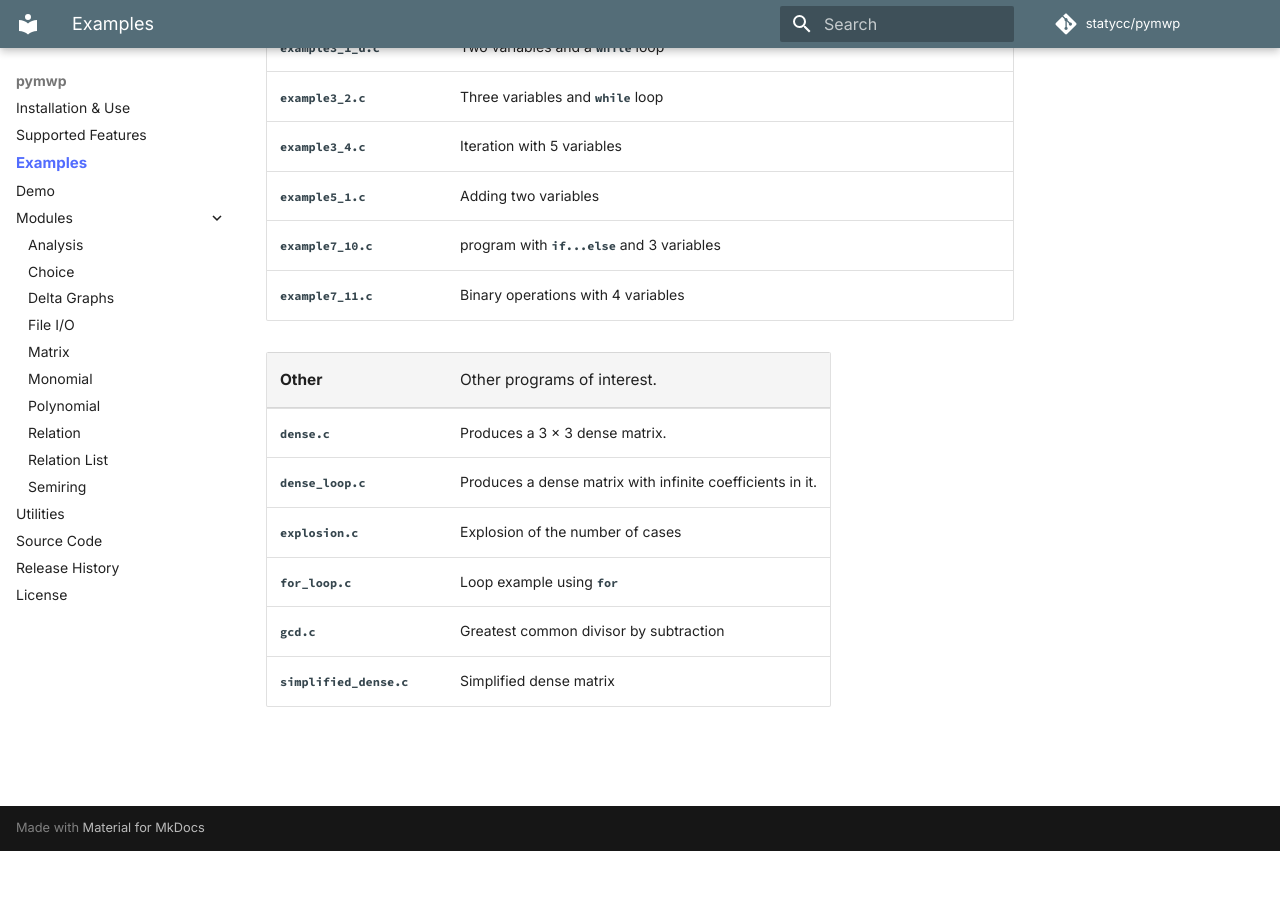
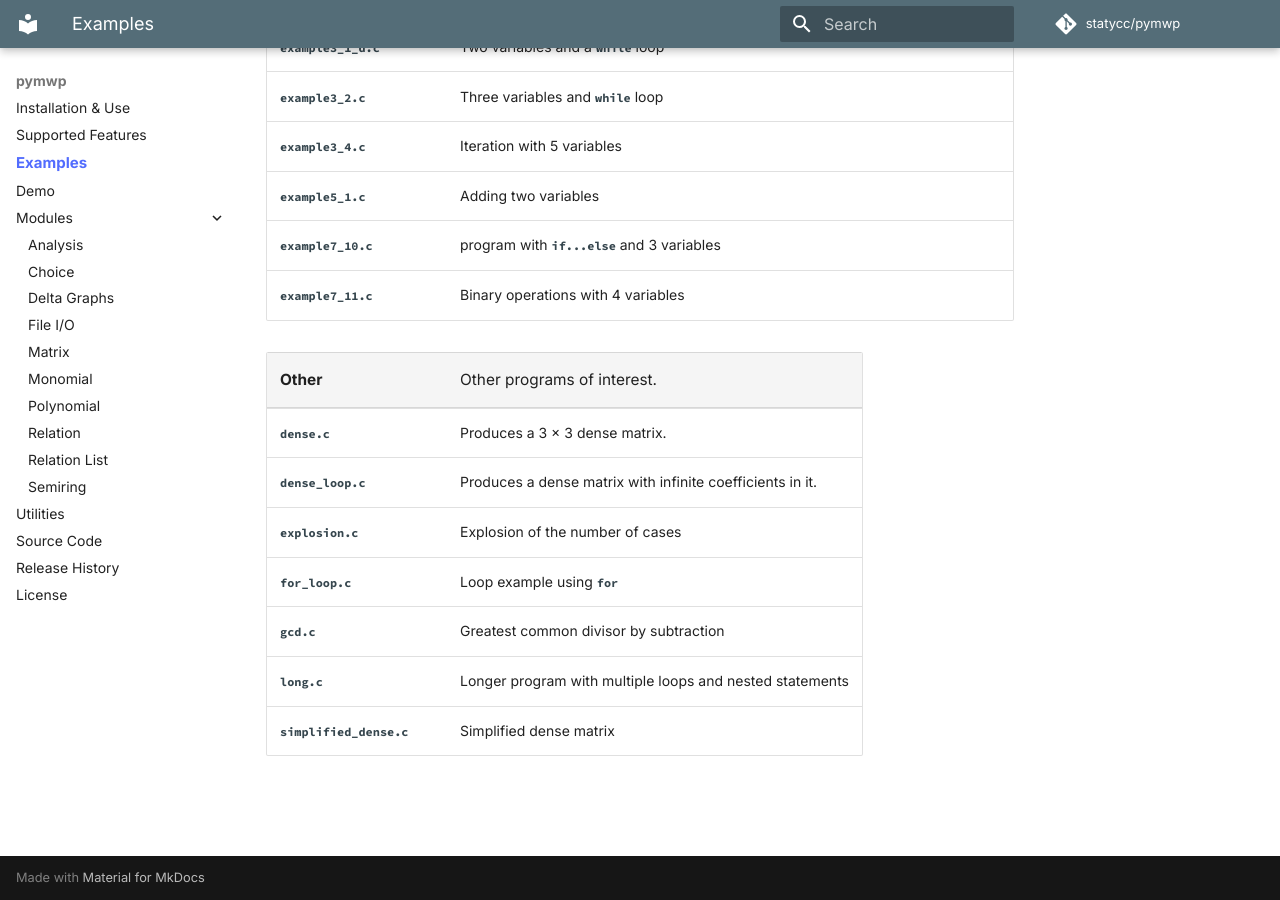
Before and after one commit to statycc/pymwp, an MkDocs documentation site: the page built from docs/examples.md, in a window 1280 px wide and 900 px high, scrolled down 2287 px. Built offline with MkDocs 1.6.1 and Material for MkDocs 9.7.7, drawn with Linux system fonts in a browser that asks for light colours; nearby versions of some CDN libraries; comment, search, counter and statistics services are not loaded; before the commit the page ends 3138 px from its top, so only the background shows below that.

Commit message:
edit readme

```diff
--- a/c_files/readme.md
+++ b/c_files/readme.md
@@ -66,6 +66,7 @@
 | `explosion.c` | Explosion of the number of cases |
 | `for_loop.c` | Loop example using `for` |
 | `gcd.c` | Greatest common divisor by subtraction |
+| `long.c`             | Longer program with multiple loops and nested statements |
 | `simplified_dense.c` | Simplified dense matrix |
 
 <!--end-->
```
